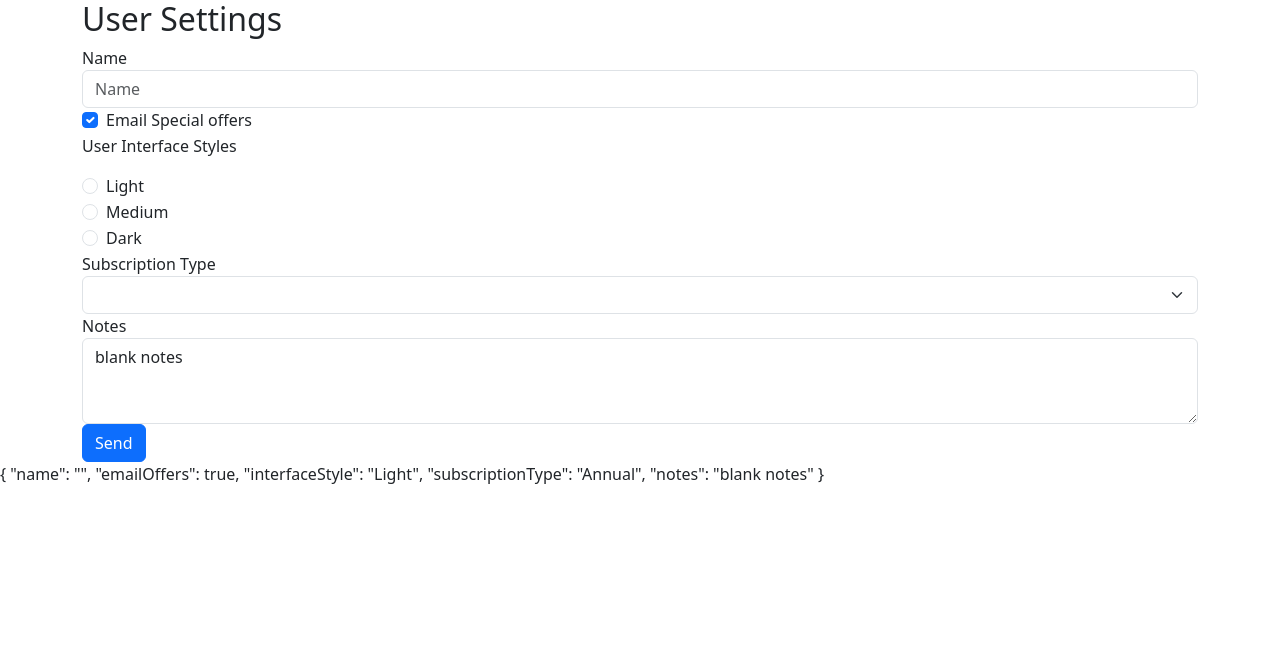
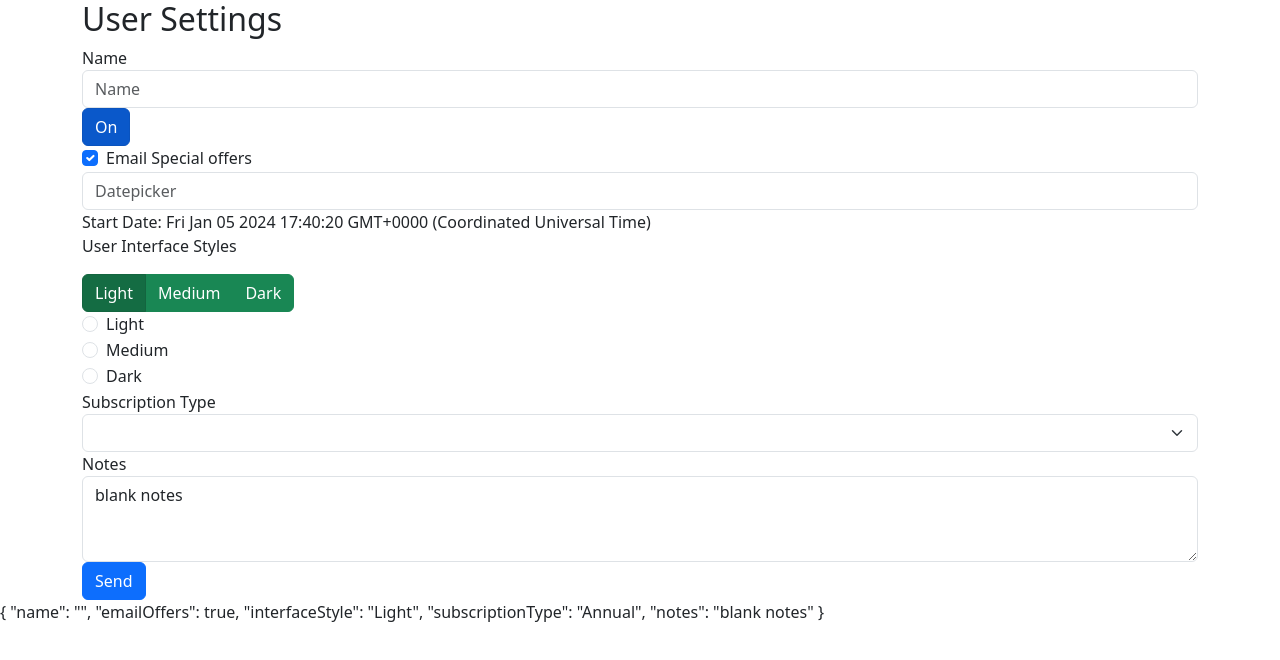
Before and after one commit to ashu-123/angular, an Angular app in the folder learning-forms/: page / in a window 1280 px wide. Shown: the top 660 px of the page. Built offline with nearby package versions, Linux system fonts and the light colour scheme.

Commit message:
Installed ngx-bootstrap to add datepicker, toggle buttons in the form

```diff
--- a/learning-forms/angular.json
+++ b/learning-forms/angular.json
@@ -35,7 +35,8 @@
               "src/assets"
             ],
             "styles": [
-              "node_modules/bootstrap/dist/css/bootstrap.min.css",
+              "./node_modules/ngx-bootstrap/datepicker/bs-datepicker.css",
+              "./node_modules/bootstrap/dist/css/bootstrap.min.css",
               "src/styles.css"
             ],
             "scripts": []
--- a/learning-forms/package.json
+++ b/learning-forms/package.json
@@ -19,6 +19,7 @@
     "@angular/platform-browser-dynamic": "^17.0.0",
     "@angular/router": "^17.0.0",
     "bootstrap": "^5.3.2",
+    "ngx-bootstrap": "^12.0.0",
     "rxjs": "~7.8.0",
     "tslib": "^2.3.0",
     "zone.js": "~0.14.2"
--- a/learning-forms/src/app/app.module.ts
+++ b/learning-forms/src/app/app.module.ts
@@ -1,11 +1,14 @@
 import { NgModule } from '@angular/core';
 import { BrowserModule } from '@angular/platform-browser';
+import { BrowserAnimationsModule } from '@angular/platform-browser/animations';
 
 import { AppRoutingModule } from './app-routing.module';
 import { AppComponent } from './app.component';
 import { UserSettingsFormComponent } from './user-settings-form/user-settings-form.component';
 import { FormsModule } from '@angular/forms';
 import { HttpClientModule } from '@angular/common/http';
+import { ButtonsModule } from 'ngx-bootstrap/buttons';
+import { BsDatepickerModule } from 'ngx-bootstrap/datepicker';
 
 @NgModule({
   declarations: [
@@ -14,9 +17,12 @@ import { HttpClientModule } from '@angular/common/http';
   ],
   imports: [
     BrowserModule,
+    BrowserAnimationsModule,
     FormsModule,
     HttpClientModule,
-    AppRoutingModule
+    AppRoutingModule,
+    ButtonsModule.forRoot(),
+    BsDatepickerModule.forRoot()
   ],
   providers: [],
   bootstrap: [AppComponent]
--- a/learning-forms/src/app/user-settings-form/user-settings-form.component.html
+++ b/learning-forms/src/app/user-settings-form/user-settings-form.component.html
@@ -3,35 +3,57 @@
     <form #form="ngForm" (ngSubmit)="onSubmit(form)">
         <div class="form-group">
             <label for="name">Name</label>
-            <input type="text" id="name" name="name" class="form-control" placeholder="Name" [(ngModel)]="userSettings.name" required
-            #nameField="ngModel" [class.field-error]="form.submitted && nameField.invalid" (blur)="onBlur(nameField)"/>
+            <input type="text" id="name" name="name" class="form-control" placeholder="Name"
+                [(ngModel)]="userSettings.name" required #nameField="ngModel"
+                [class.field-error]="form.submitted && nameField.invalid" (blur)="onBlur(nameField)" />
         </div>
+        <button type="button" class="btn btn-primary" name="singleModel" [(ngModel)]="singleModel" btnCheckbox
+            btnCheckboxTrue="On" btnCheckboxFalse="Off">
+            {{singleModel}}
+        </button>
         <div [hidden]="!form.submitted || nameField.valid" class="alert alert-danger">
             Enter a name
         </div>
         <div class="form-check form-group">
-            <input class="form-check-input" type="checkbox" value="" id="emailOffers" name="emailOffers" [(ngModel)]="userSettings.emailOffers">
+            <input class="form-check-input" type="checkbox" value="" id="emailOffers" name="emailOffers"
+                [(ngModel)]="userSettings.emailOffers">
             <label class="form-check-label" for="emailOffers">
                 Email Special offers
             </label>
         </div>
-
+        <div class="form-group">
+            <input type="text" placeholder="Datepicker" class="form-control" bsDaterangepicker name="startDate" id="startDate"
+            [(ngModel)]="startDate"
+                [bsConfig]="{ isAnimated: true }">
+        </div>
+        Start Date: {{startDate}}
         <p>User Interface Styles</p>
         <div class="form-group">
+            <div class="btn-group">
+                <label class="btn btn-success mb-0" [(ngModel)]="userSettings.interfaceStyle" name="interfaceStyle"
+                    btnRadio="Light" tabindex="0" role="button">Light</label>
+                <label class="btn btn-success mb-0" [(ngModel)]="userSettings.interfaceStyle" name="interfaceStyle"
+                    btnRadio="Medium" tabindex="0" role="button">Medium</label>
+                <label class="btn btn-success mb-0" [(ngModel)]="userSettings.interfaceStyle" name="interfaceStyle"
+                    btnRadio="Dark" tabindex="0" role="button">Dark</label>
+            </div>
             <div class="form-check">
-                <input class="form-check-input" type="radio" name="interfaceStyle" id="lightInterface" value="light" [(ngModel)]="userSettings.interfaceStyle">
+                <input class="form-check-input" type="radio" name="interfaceStyle" id="lightInterface" value="light"
+                    [(ngModel)]="userSettings.interfaceStyle">
                 <label class="form-check-label" for="lightInterface">
                     Light
                 </label>
             </div>
             <div class="form-check">
-                <input class="form-check-input" type="radio" name="interfaceStyle" id="mediumInterface" value="medium" [(ngModel)]="userSettings.interfaceStyle">
+                <input class="form-check-input" type="radio" name="interfaceStyle" id="mediumInterface" value="medium"
+                    [(ngModel)]="userSettings.interfaceStyle">
                 <label class="form-check-label" for="mediumInterface">
                     Medium
                 </label>
             </div>
             <div class="form-check">
-                <input class="form-check-input" type="radio" name="interfaceStyle" id="darkInterface" value="dark" [(ngModel)]="userSettings.interfaceStyle">
+                <input class="form-check-input" type="radio" name="interfaceStyle" id="darkInterface" value="dark"
+                    [(ngModel)]="userSettings.interfaceStyle">
                 <label class="form-check-label" for="darkInterface">
                     Dark
                 </label>
@@ -40,9 +62,10 @@
 
         <div class="form-group">
             <label for="subscriptionType">Subscription Type</label>
-            <select class="form-select" id="subscriptionType" name="subscriptionType" [(ngModel)]="userSettings.subscriptionType">
+            <select class="form-select" id="subscriptionType" name="subscriptionType"
+                [(ngModel)]="userSettings.subscriptionType">
                 <option *ngFor="let type of subscriptionTypes | async">{{type}}</option>
-              </select>
+            </select>
         </div>
 
         <div class="form-group">
--- a/learning-forms/src/app/user-settings-form/user-settings-form.component.ts
+++ b/learning-forms/src/app/user-settings-form/user-settings-form.component.ts
@@ -22,6 +22,8 @@ export class UserSettingsFormComponent implements OnInit {
 
   postError = false;
   postErrorMessage = '';
+  singleModel: string = "On";
+  startDate = new Date();
   subscriptionTypes!: Observable<string[]>;
 
   userSettings: UserSettings = { ...this.originalUserSettings };
@@ -33,7 +35,7 @@ export class UserSettingsFormComponent implements OnInit {
   }
 
   onSubmit(form: NgForm): void {
-    console.log(form.submitted + ': ' + form.valid);
+    console.log(form.submitted + ': ' + JSON.stringify(form.value));
     if(form.valid) {
     this.dataService.postUserSettings(this.userSettings).subscribe(
       result => console.log('success ' + JSON.stringify(result)),
```
Also changed, not shown: 1 other file (tests, documents, lock files or other folders).
